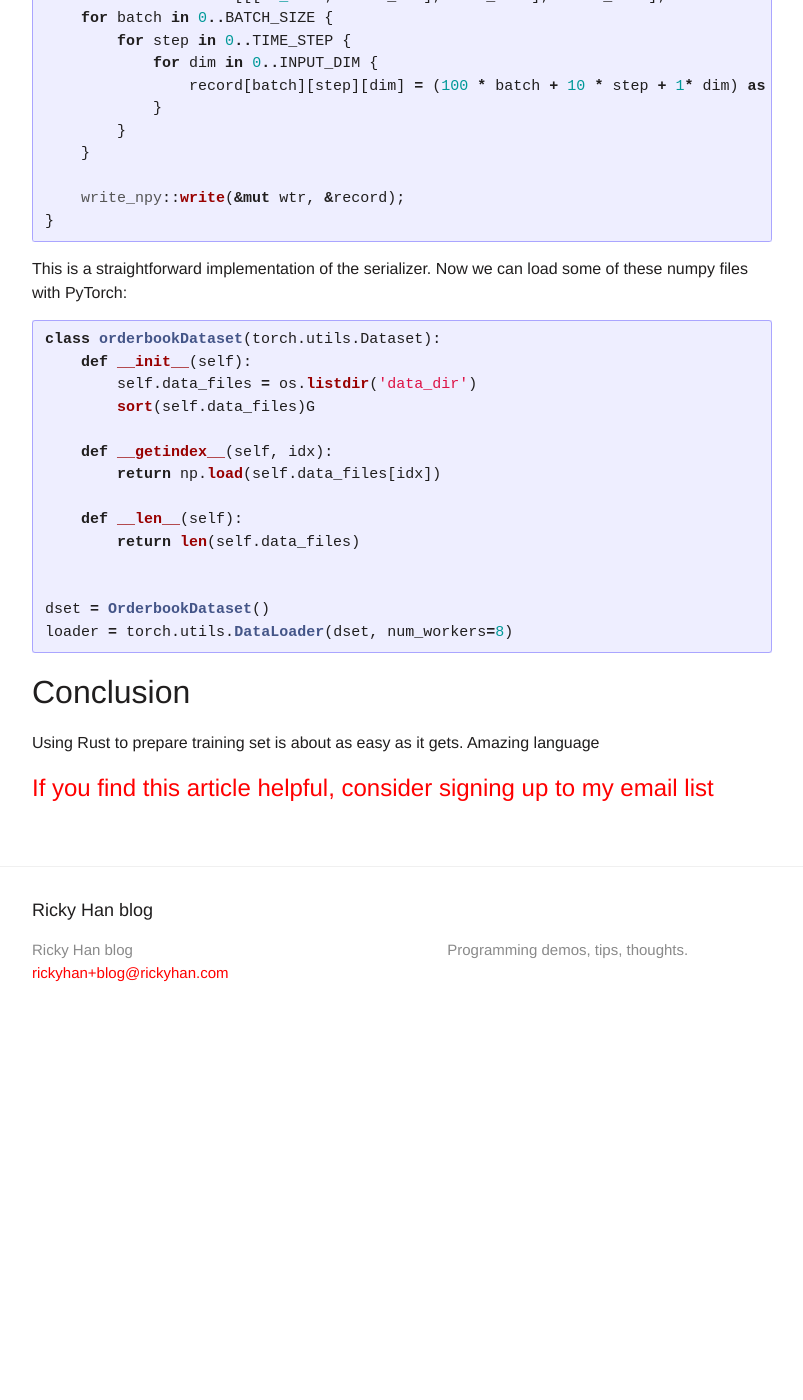
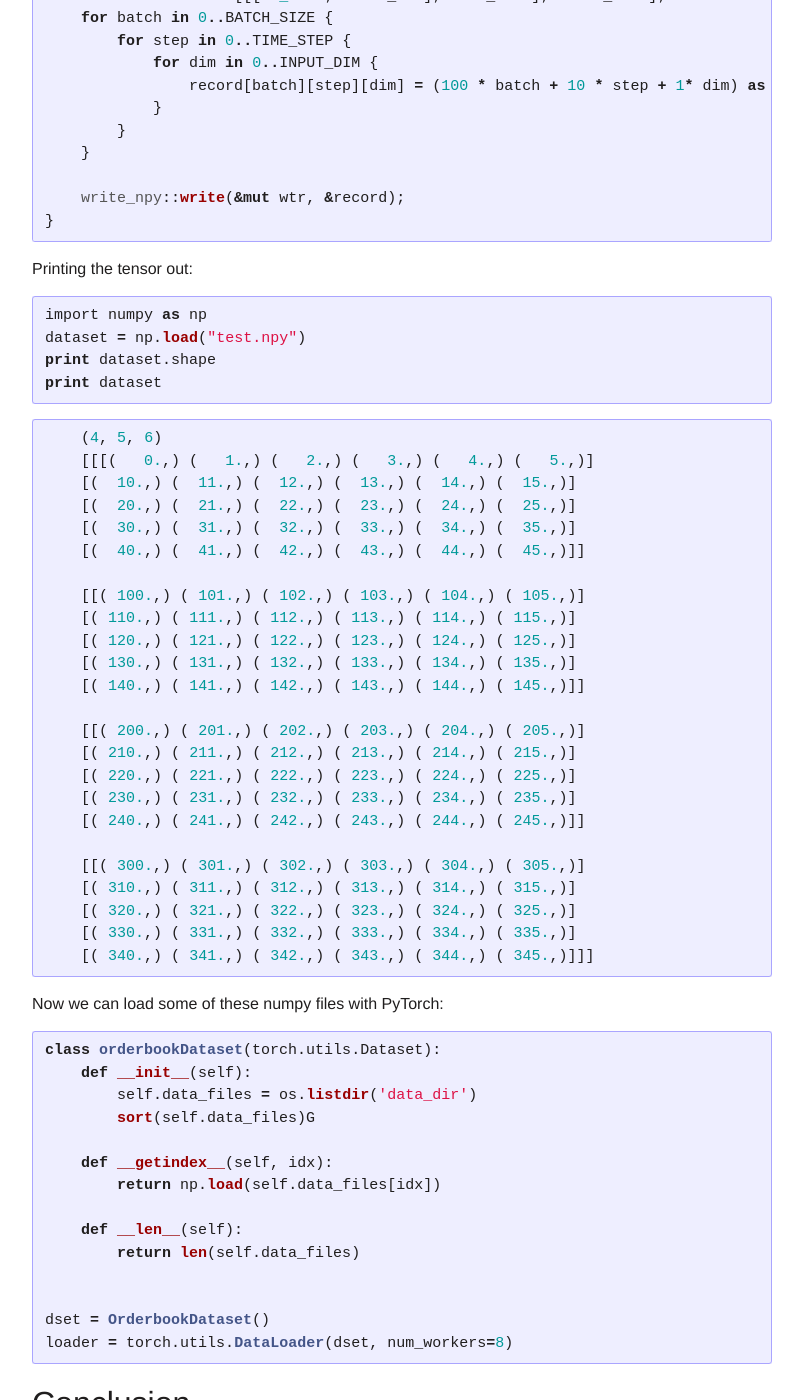
Before and after one commit to 0b01/rickyhan.com, a Jekyll site: the page built from _posts/2017-11-16-preparing-training-set-with-rust-rayon-npy-format.markdown, in a window 1280 px wide and 1400 px high, scrolled down 4269 px. Shown: the whole window, without its empty margins (238-1041 px from the left). Built offline with Jekyll 4.4.1, drawn with Linux system fonts in a browser that asks for light colours; before the commit the page ends 5313 px from its top, so only the background shows below that; some of the changed text lies outside the part shown.

Commit message:
added results

````diff
--- a/_posts/2017-11-16-preparing-training-set-with-rust-rayon-npy-format.markdown
+++ b/_posts/2017-11-16-preparing-training-set-with-rust-rayon-npy-format.markdown
@@ -194,7 +194,43 @@ fn main() {
 }
 ```
 
-This is a straightforward implementation of the serializer. Now we can load some of these numpy files with PyTorch:
+Printing the tensor out:
+
+```python
+import numpy as np
+dataset = np.load("test.npy")
+print dataset.shape
+print dataset
+```
+
+```python
+    (4, 5, 6)
+    [[[(   0.,) (   1.,) (   2.,) (   3.,) (   4.,) (   5.,)]
+    [(  10.,) (  11.,) (  12.,) (  13.,) (  14.,) (  15.,)]
+    [(  20.,) (  21.,) (  22.,) (  23.,) (  24.,) (  25.,)]
+    [(  30.,) (  31.,) (  32.,) (  33.,) (  34.,) (  35.,)]
+    [(  40.,) (  41.,) (  42.,) (  43.,) (  44.,) (  45.,)]]
+
+    [[( 100.,) ( 101.,) ( 102.,) ( 103.,) ( 104.,) ( 105.,)]
+    [( 110.,) ( 111.,) ( 112.,) ( 113.,) ( 114.,) ( 115.,)]
+    [( 120.,) ( 121.,) ( 122.,) ( 123.,) ( 124.,) ( 125.,)]
+    [( 130.,) ( 131.,) ( 132.,) ( 133.,) ( 134.,) ( 135.,)]
+    [( 140.,) ( 141.,) ( 142.,) ( 143.,) ( 144.,) ( 145.,)]]
+
+    [[( 200.,) ( 201.,) ( 202.,) ( 203.,) ( 204.,) ( 205.,)]
+    [( 210.,) ( 211.,) ( 212.,) ( 213.,) ( 214.,) ( 215.,)]
+    [( 220.,) ( 221.,) ( 222.,) ( 223.,) ( 224.,) ( 225.,)]
+    [( 230.,) ( 231.,) ( 232.,) ( 233.,) ( 234.,) ( 235.,)]
+    [( 240.,) ( 241.,) ( 242.,) ( 243.,) ( 244.,) ( 245.,)]]
+
+    [[( 300.,) ( 301.,) ( 302.,) ( 303.,) ( 304.,) ( 305.,)]
+    [( 310.,) ( 311.,) ( 312.,) ( 313.,) ( 314.,) ( 315.,)]
+    [( 320.,) ( 321.,) ( 322.,) ( 323.,) ( 324.,) ( 325.,)]
+    [( 330.,) ( 331.,) ( 332.,) ( 333.,) ( 334.,) ( 335.,)]
+    [( 340.,) ( 341.,) ( 342.,) ( 343.,) ( 344.,) ( 345.,)]]]
+```
+
+Now we can load some of these numpy files with PyTorch:
 
 ```python
 class orderbookDataset(torch.utils.Dataset):
@@ -217,4 +253,4 @@ loader = torch.utils.DataLoader(dset, num_workers=8)
 
 Using Rust to prepare training set is about as easy as it gets. Amazing language
 
-# [If you find this article helpful, consider signing up to my email list](https://tinyletter.com/rickyhan)
+# [If you find this article helpful, you should sign up to get updates.](https://tinyletter.com/rickyhan)
````
